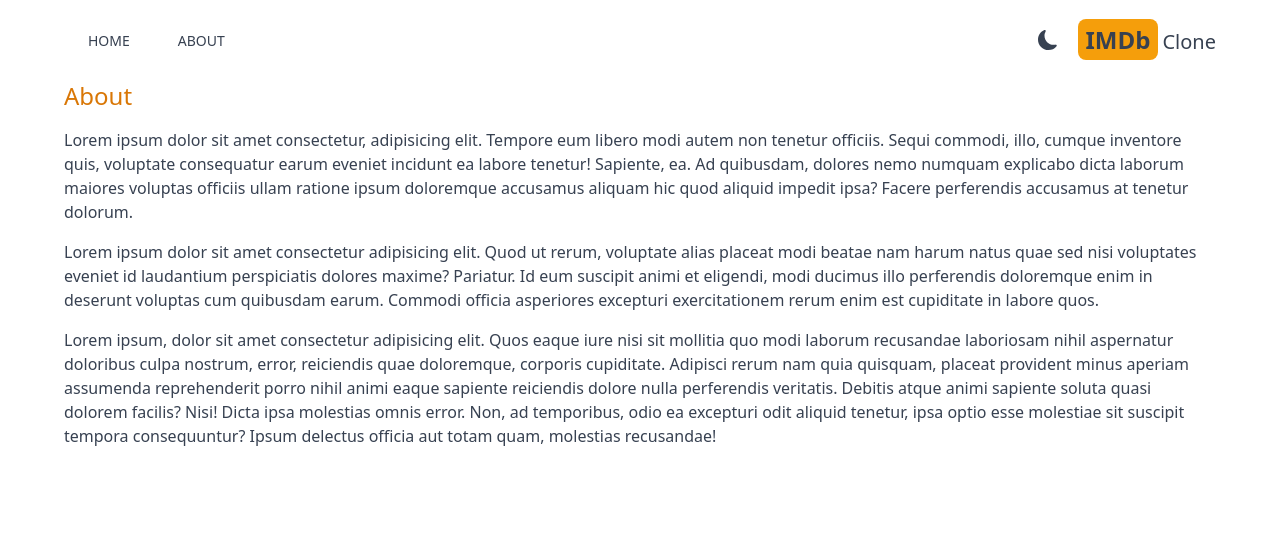
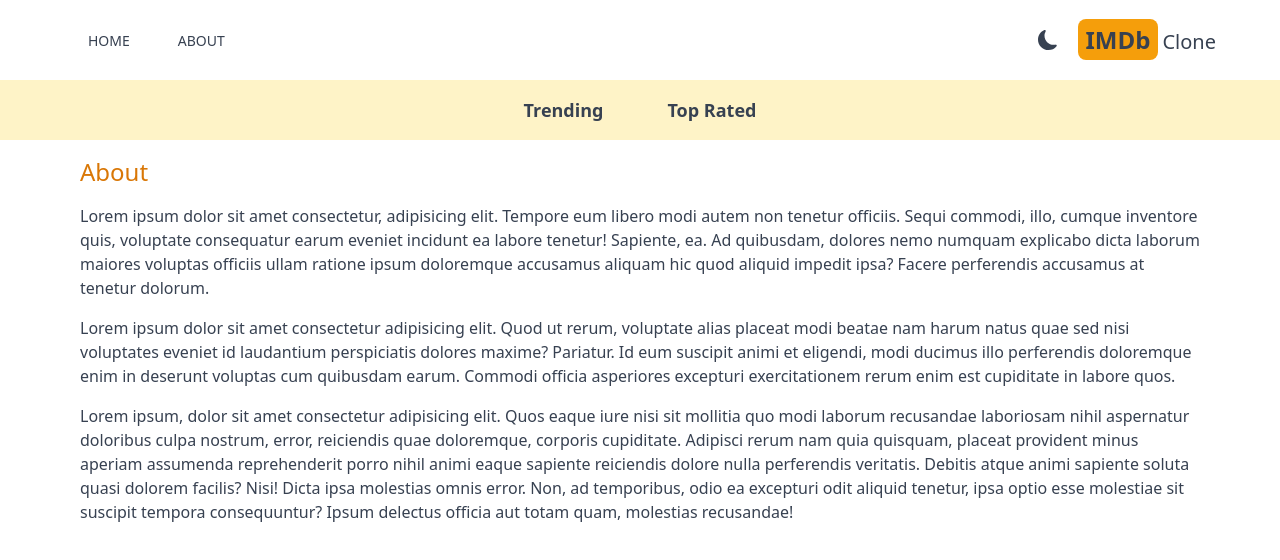
Before and after one commit to ersinsivaz/nextjs-imdb, a Next.js app: page /about in a window 1280 px wide. Shown: the top 560 px of the page. Built offline with nearby package versions, Linux system fonts and the light colour scheme.

Commit message:
created navbar component

```diff
--- a/src/app/about/page.tsx
+++ b/src/app/about/page.tsx
@@ -2,7 +2,7 @@
 
 export default function About() {
   return (
-    <div className='max-w-6xl mx-auto space-y-4'>
+    <div className='max-w-6xl mx-auto space-y-4 p-4'>
         <h1 className='text-2xl font-medium text-amber-600'>About</h1>
         <p>
             Lorem ipsum dolor sit amet consectetur, adipisicing elit. Tempore eum libero modi autem non tenetur officiis. Sequi commodi, illo, cumque inventore quis, voluptate consequatur earum eveniet incidunt ea labore tenetur!
--- a/src/app/layout.tsx
+++ b/src/app/layout.tsx
@@ -1,6 +1,7 @@
 import Header from '@/components/Header'
 import './globals.css'
 import Providers from './Providers'
+import Navbar from '@/components/Navbar'
 
 export const metadata = {
   title: 'IMDB App',
@@ -19,6 +20,7 @@
           {/* Header */}
           <Header />
           {/* Navbar */}
+          <Navbar />
           {/* SearchBox */}
           {children}
         </Providers>
--- /dev/null
+++ b/src/components/Navbar.tsx
@@ -0,0 +1,16 @@
+import React from 'react'
+import NavbarItem from './NavbarItem'
+
+export default function Navbar() {
+  return (
+    <div className='flex items-center
+        justify-center p-4 space-x-4
+        dark:bg-gray-600
+        bg-amber-100
+        lg:text-lg
+        '>
+        <NavbarItem title="Trending" param="fetchTrending" />
+        <NavbarItem title="Top Rated" param="fetchTopRated" />
+    </div>
+  )
+}
--- /dev/null
+++ b/src/components/NavbarItem.tsx
@@ -0,0 +1,25 @@
+"use client"
+import Link from 'next/link'
+import React from 'react'
+import {useSearchParams} from 'next/navigation'
+
+export default function NavbarItem({title,param}:any) {
+    const searchParams = useSearchParams();
+    const genre = searchParams.get("genre");
+  return (
+    <div>
+        <Link className={`m-4
+                hover:bg-amber-500
+                hover:text-white
+                rounded-lg
+                font-semibold p-2 ${
+                    genre
+                    && genre === param
+                    && "underline underline-offset-8 decoration-4 decoration-amber-500 rounded-lg"
+                }`}
+            href={`/?genre=${param}`}>
+            {title}
+        </Link>
+    </div>
+  )
+}
```
